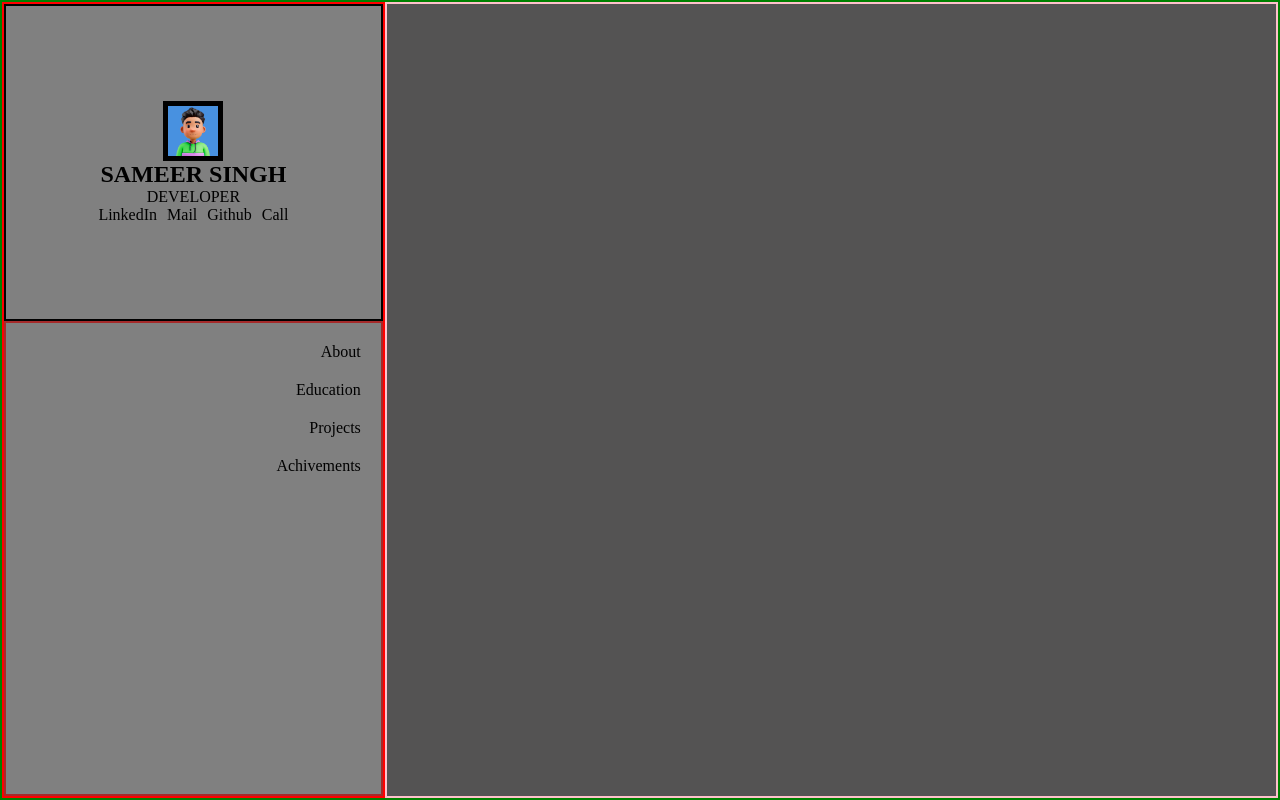
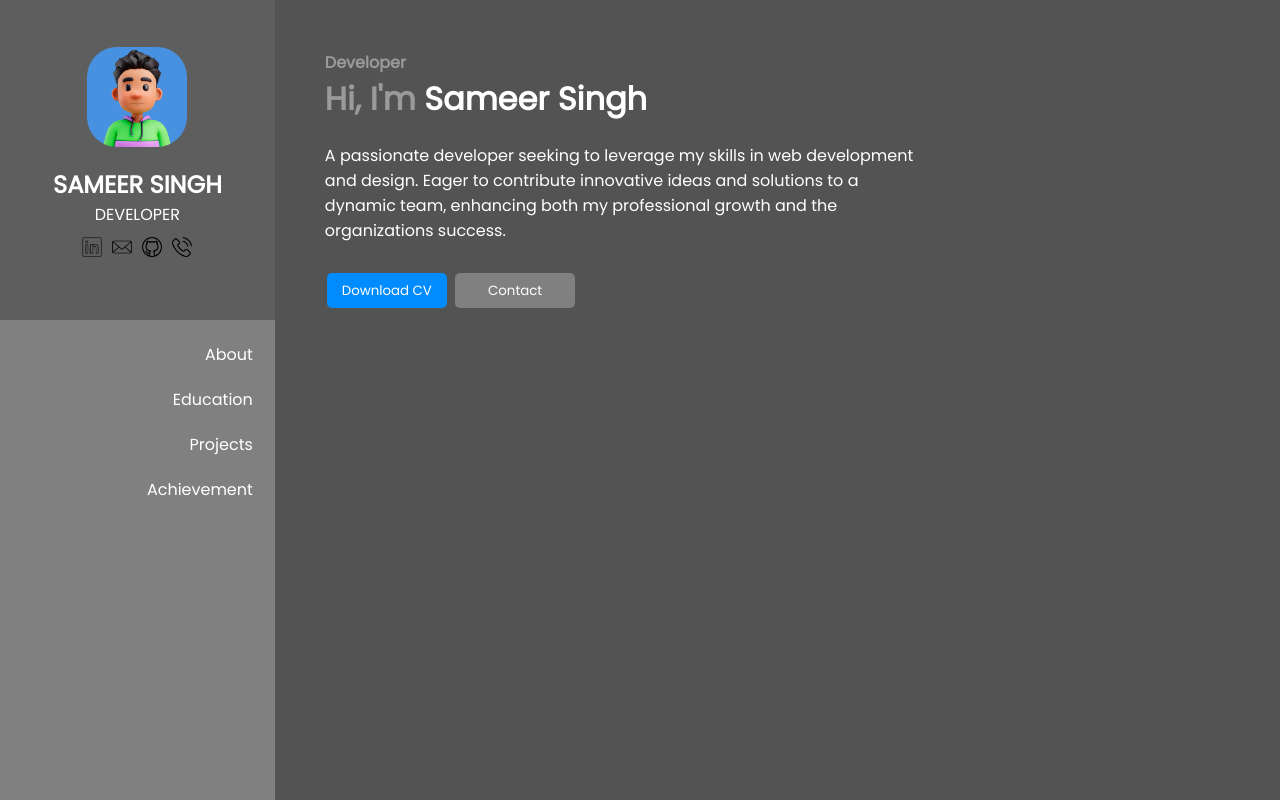
Before and after one commit to sameersinghharry2000/Portfolio-New, a plain HTML site: page index.html in a window 1280 px wide. Drawn offline with Linux system fonts and the light colour scheme.

Commit message:
Add files via upload

```diff
--- a/index.html
+++ b/index.html
@@ -17,25 +17,56 @@
                 <p>DEVELOPER</p>
                 <div class="socials">
                     <ul>
-                        <li>LinkedIn</li>
-                        <li>Mail</li>
-                        <li>Github</li>
-                        <li>Call</li>
+                        <li><img src="img/social.png" alt=""></li>
+                        <li><img src="img/mail.png" alt=""></li>
+                        <li><img src="img/github (1).png" alt=""></li>
+                        <li><img src="img/phone-call (1).png" alt=""></li>
                     </ul>
                 </div>
             </div>
             <div class="profile-menu">
                 <ul>
-                    <li>About</li>
-                    <li>Education</li>
-                    <li>Projects</li>
-                    <li>Achivements</li>
+                    <li id="side-about">About</li>
+                    <li id="side-education">Education</li>
+                    <li id="side-projects">Projects</li>
+                    <li id="side-achievement">Achievement</li>
                 </ul>
             </div>
         </div>
 
         <div class="main-bar">
 
+<!-- ABOUT ME -->
+
+            <div id="aboutme" class="aboutme">
+                <h4>Developer</h4>
+                <h1><span> Hi, I'm </span>Sameer Singh</h1>
+                <p>
+                    A passionate developer seeking to leverage my skills in web development and design. Eager to contribute innovative ideas and solutions to a dynamic team, enhancing both my professional growth and the organizations success.
+                </p>
+                <div class="aboutme-button">
+                    <button>Download CV</button>
+                    <button>Contact</button>
+                </div>
+            </div>
+
+<!-- EDUCATION -->
+
+            <div id="education" class="education">
+
+            </div>
+
+<!-- PROJECTS -->
+
+            <div id="projects" class="projects">
+
+            </div>
+
+<!-- ACHIEVEMENTS -->
+
+            <div id="achievement" class="achievement">
+
+            </div>
         </div>
     </div>
 
--- a/script.js
+++ b/script.js
@@ -0,0 +1,30 @@
+let aboutMe = document.getElementById('aboutme');
+let education = document.getElementById('education');
+let projects = document.getElementById('projects');
+let achievement = document.getElementById('achievement');
+
+
+document.getElementById('side-about').addEventListener('click', () => {
+        aboutMe.style.display="block";
+        education.style.display="none";
+        projects.style.display="none";
+        achievement.style.display="none";
+})
+document.getElementById('side-education').addEventListener('click', () => {
+        aboutMe.style.display="none";
+        education.style.display="block";
+        projects.style.display="none";
+        achievement.style.display="none";
+})
+document.getElementById('side-projects').addEventListener('click', () => {
+        aboutMe.style.display="none";
+        education.style.display="none";
+        projects.style.display="block";
+        achievement.style.display="none";
+})
+document.getElementById('side-achievement').addEventListener('click', () => {
+        aboutMe.style.display="none";
+        education.style.display="none";
+        projects.style.display="none";
+        achievement.style.display="block";
+})
--- a/style.css
+++ b/style.css
@@ -1,59 +1,69 @@
+@import url('https://fonts.googleapis.com/css2?family=Poppins&display=swap');
 *{
     margin: 0;
     padding: 0;
     box-sizing: border-box;
+    font-family: "Poppins", sans-serif;
 }
 .main{
     width: 100%;
     height: 100vh;
-    border:2px solid green;
-    /* background-color: rgb(160, 156, 156); */
     display: flex;
     position: relative;
+    /* border:3px solid green; */
 }
 
 /* SIDE BAR */
 
 .side-bar{
-    width:30%;
+    width:350px;
     height: 100%;
-    border:2px solid red;
     background-color: grey;
+    /* border:3px solid red; */
 }
 .profile-details{
     width:100%;
     height: 40%;
-    border:2px solid black;
     display: flex;
     flex-direction:column;
     align-items: center;
     justify-content: center;
+    color:white;
+    background-color: rgb(95, 94, 94);
 }
 .profile-image{
-    width:60px;
-    height:60px;
-    border:20px solid black;
+    width:100px;
+    height:100px;
     display: flex;
     justify-content: center;
     align-items: center;
+    border-radius:30% ;
+    overflow: hidden;
+    margin-bottom:20px;
 }
 .profile-image img{
-     width: 50px;
+     width: 100%;
 
 }
 .socials ul{
     display: flex;
     gap:10px;
+    margin:10px;
 }
 .socials ul li{
     list-style-type: none;
+    cursor: pointer;
+}
+.socials ul li img{
+    width:20px;
 }
 
 
 .profile-menu{
     width:100%;
     height: 60%;
-    border:2px solid brown;
+    color:white;
+    border:2px solid transparent;
 }
 .profile-menu ul{
     display: flex;
@@ -64,6 +74,7 @@
 }
 .profile-menu ul li{
     list-style-type: none;
+    cursor: pointer;
 }
 
 
@@ -79,8 +90,78 @@
 /* MAIN BAR */
 
 .main-bar{
-    width:70%;
+    width:100%;
     height: 100%;
-    border:2px solid pink;
     background-color:rgb(84, 83, 83);
+    display: flex;
 }
+
+/* ABOUT ME  */
+
+.aboutme{
+    color:white;
+    /* border:2px solid red; */
+    width: 100%;
+    height: 100%;
+    display:block;
+    flex-direction: column;
+    justify-content: center;
+    padding:50px;
+}
+
+.aboutme h4{
+    color:rgb(156, 153, 153)
+}
+.aboutme h1 span{
+    color:rgb(156, 153, 153)
+}
+.aboutme p{
+    width:600px;
+    margin:20px 0;
+}
+.aboutme-button{
+
+}
+.aboutme button{
+    width:120px;
+    height: 35px;
+    color:white;
+    background-color: rgb(0, 140, 255);
+    border:none;
+    border-radius: 5px;
+    cursor: pointer;
+    margin:10px 2px;
+}
+.aboutme button:nth-child(2){
+    background-color:grey;
+}
+.aboutme button:hover{
+    color: rgb(0, 140, 255);
+    background-color: white;
+    transition:0.4s;
+}
+.aboutme button:nth-child(2):hover{
+    background-color:white;
+    color:grey;
+}
+
+#education{
+    display: none;
+    width:100%;
+    height: 100%;
+    background-color: pink;
+}
+
+#projects{
+    display: none;
+    width:100%;
+    height: 100%;
+    background-color: green;
+}
+
+#achievement{
+    display: none;
+    width:100%;
+    height: 100%;
+    background-color: red;
+}
```
Also changed, not shown: img/github (1).png (added), img/instagram.png (added), img/mail.png (added), img/phone-call (1).png (added), img/social.png (added).
